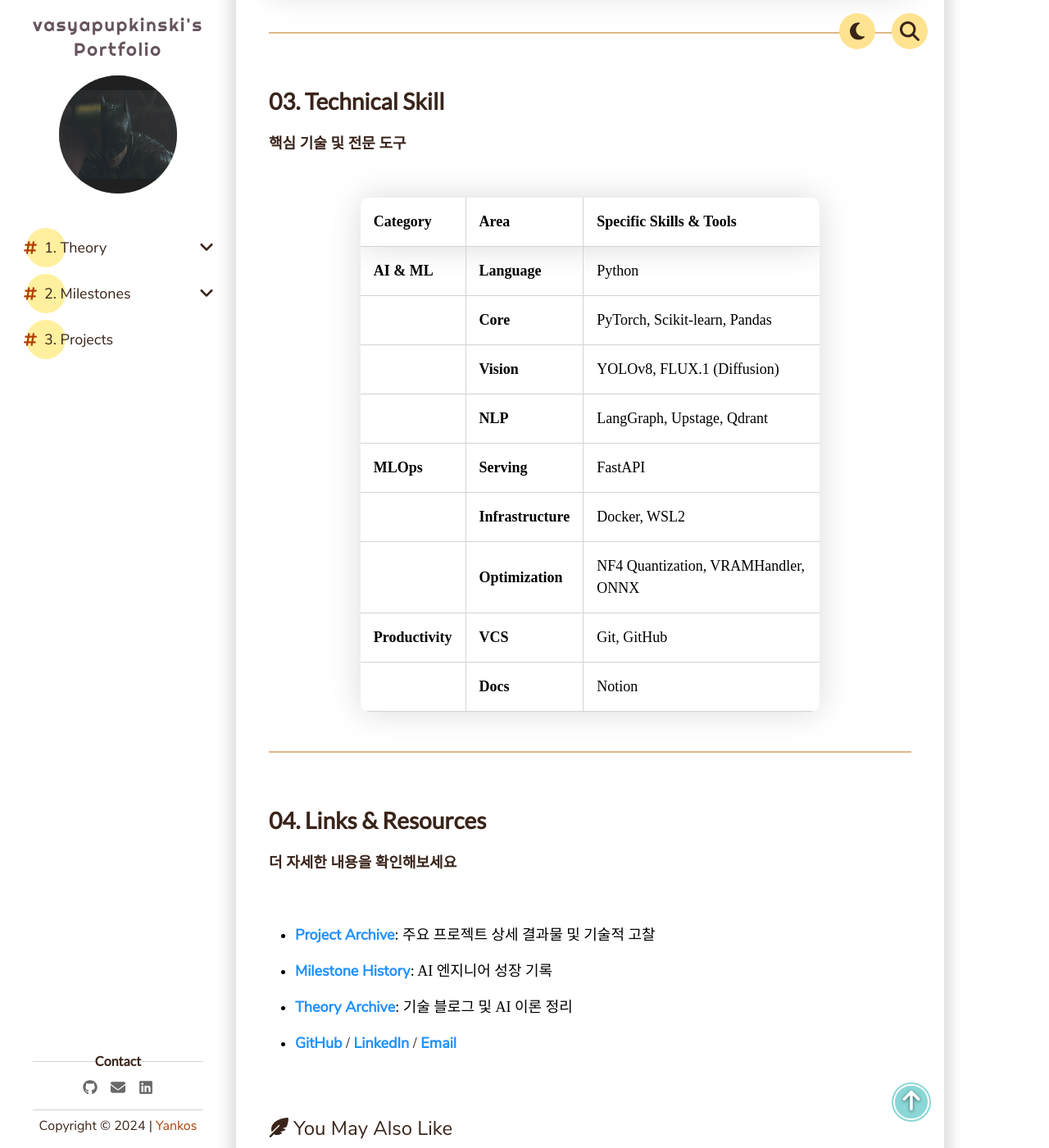
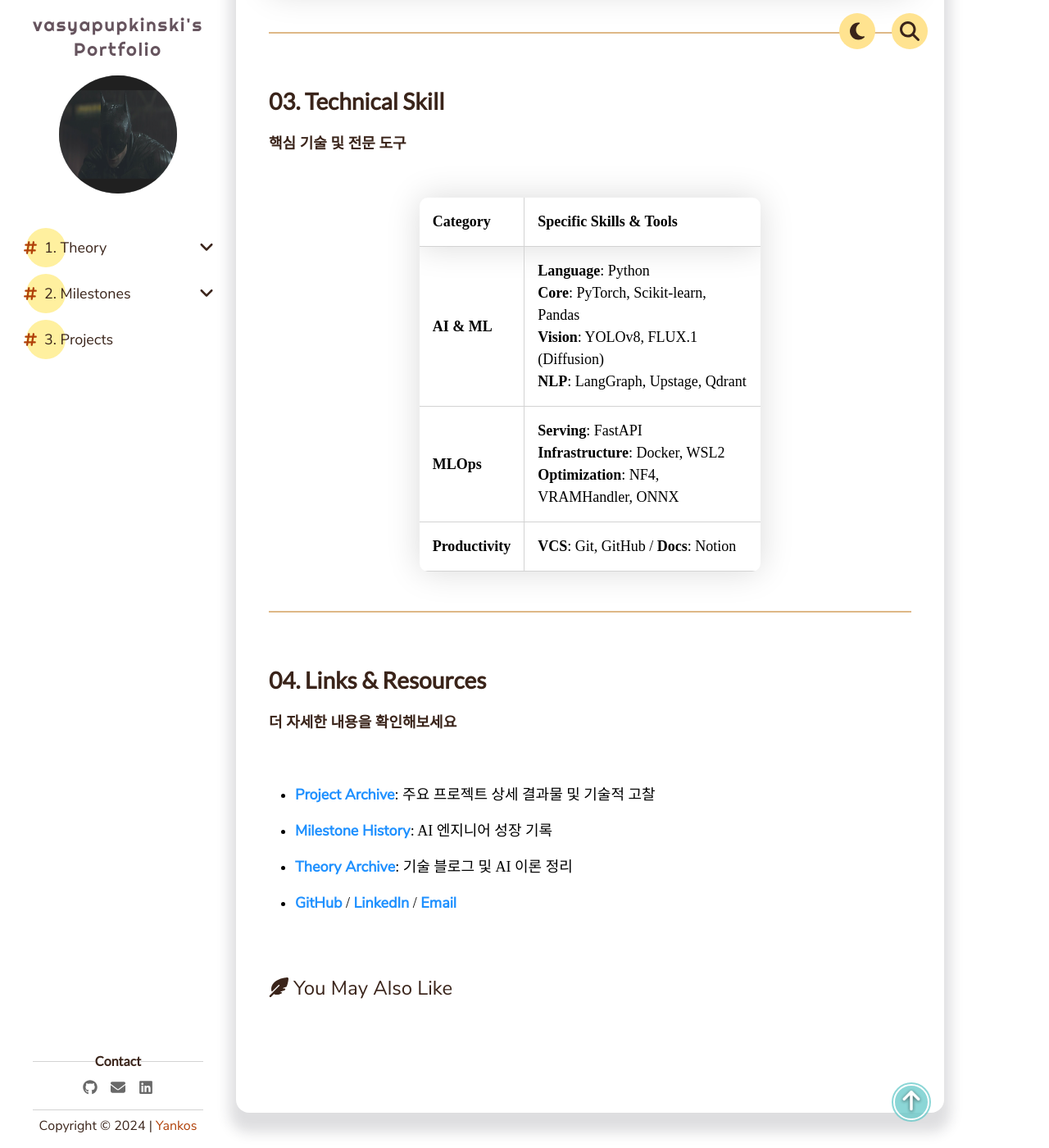
Before and after one commit to vasyapupkinski/vasyapupkinski.github.io, a Jekyll site: the page built from index.md, in a window 1280 px wide and 1400 px high, scrolled down 2069 px. Shown: the whole window at 82% size. Built offline with Jekyll 4.4.1, drawn with Linux system fonts in a browser that asks for light colours; comment, search, counter and statistics services are not loaded; some of the changed text lies outside the part shown.

Commit message:
Refine Skill table layout: revert to clean 2-column format for better alignment

```diff
--- a/index.md
+++ b/index.md
@@ -35,17 +35,11 @@ home: true
 ## 03. Technical Skill
 **핵심 기술 및 전문 도구**
 
-| **Category** | **Area** | **Specific Skills & Tools** |
-| :--- | :--- | :--- |
-| **AI & ML** | **Language** | Python |
-| | **Core** | PyTorch, Scikit-learn, Pandas |
-| | **Vision** | YOLOv8, FLUX.1 (Diffusion) |
-| | **NLP** | LangGraph, Upstage, Qdrant |
-| **MLOps** | **Serving** | FastAPI |
-| | **Infrastructure** | Docker, WSL2 |
-| | **Optimization** | NF4 Quantization, VRAMHandler, ONNX |
-| **Productivity** | **VCS** | Git, GitHub |
-| | **Docs** | Notion |
+| **Category** | **Specific Skills & Tools** |
+| :--- | :--- |
+| **AI & ML** | **Language**: Python<br>**Core**: PyTorch, Scikit-learn, Pandas<br>**Vision**: YOLOv8, FLUX.1 (Diffusion)<br>**NLP**: LangGraph, Upstage, Qdrant |
+| **MLOps** | **Serving**: FastAPI<br>**Infrastructure**: Docker, WSL2<br>**Optimization**: NF4, VRAMHandler, ONNX |
+| **Productivity** | **VCS**: Git, GitHub / **Docs**: Notion |
 
 ---
 
```
Also changed, not shown: other parts of index.md (+1 -1 lines).
